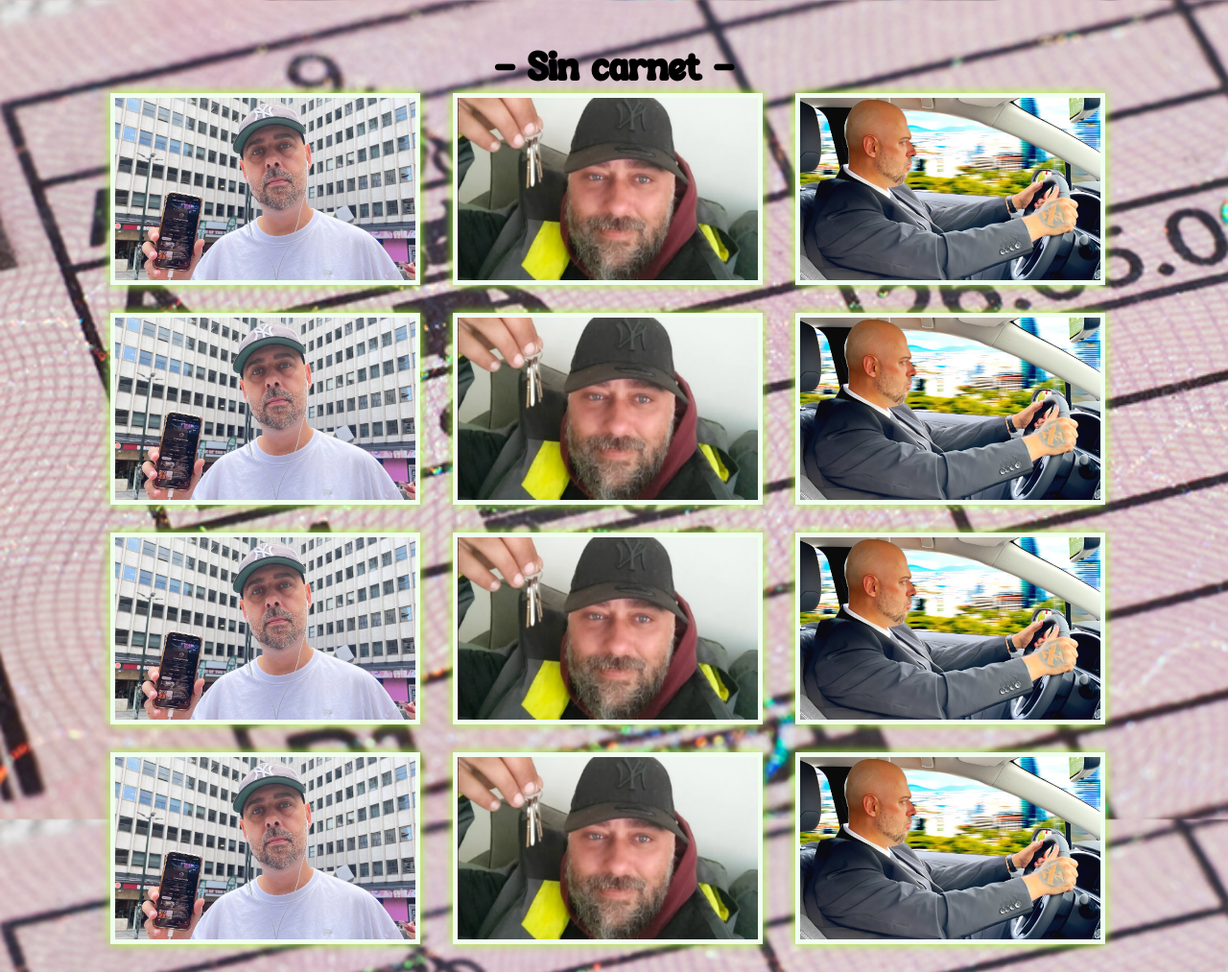
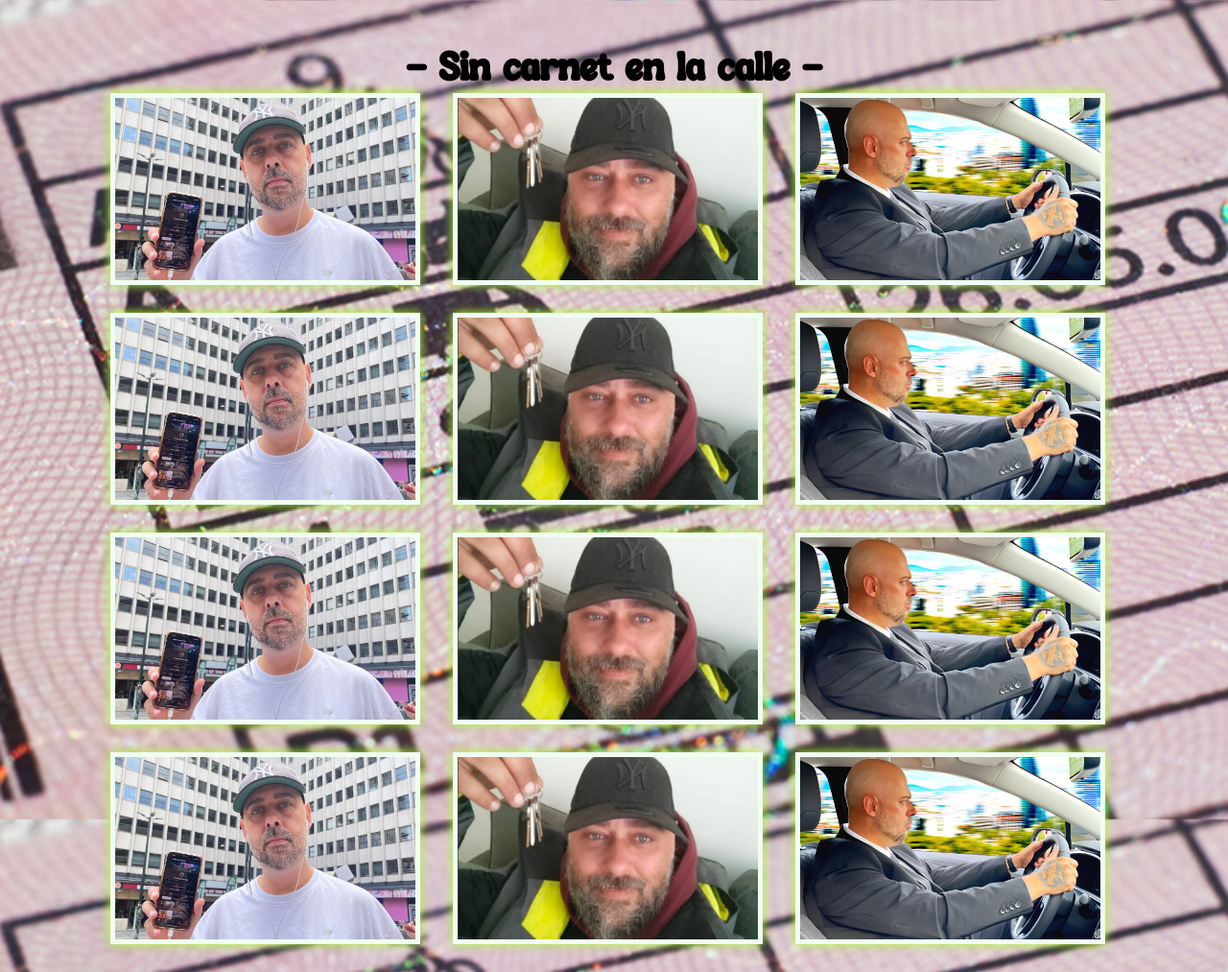
Before and after one commit to ruben170305/galeriadaw, a plain HTML site: page index.html in a window 1280 px wide. Shown: the whole page at 96% size. Drawn offline with Linux system fonts and the light colour scheme; files whose address does not match are found by name.

Commit message:
Actualizado h1

```diff
--- a/index.html
+++ b/index.html
@@ -9,7 +9,7 @@
 </head>
 <body>
     <div>
-        <h1>- Sin carnet -</h1>
+        <h1>- Sin carnet en la calle -</h1>
     </div>
     <section class="fotos">
         <div class="container">
```
